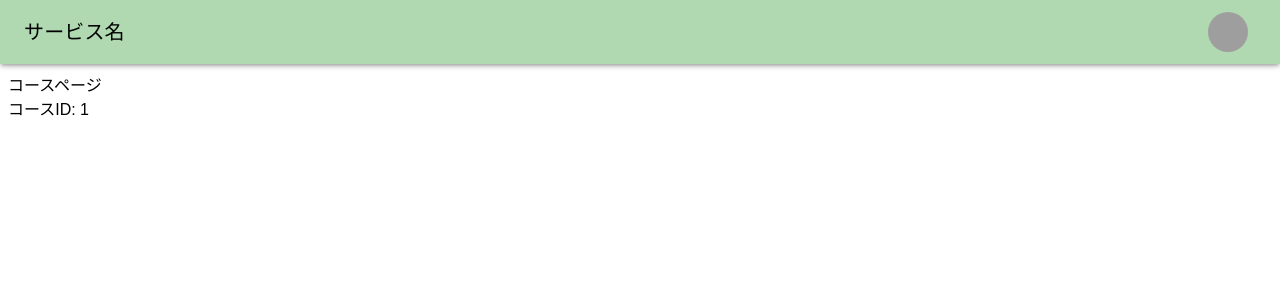
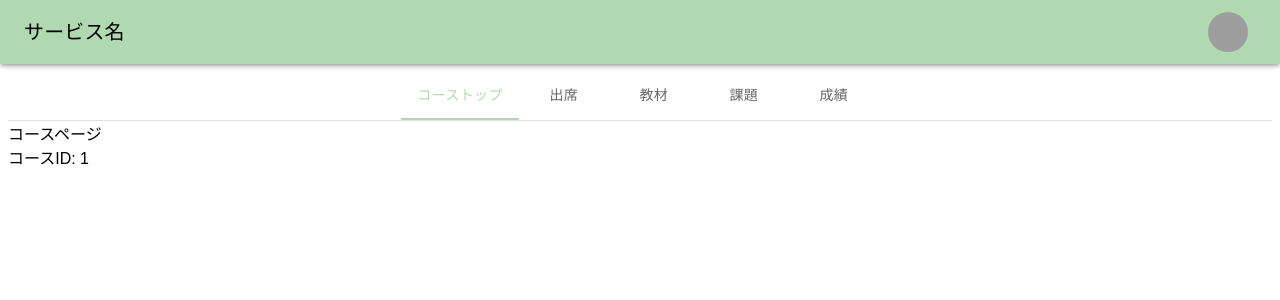
Before and after one commit to yambaru-hackathon/Group-4, a Next.js app: page /course/1 in a window 1280 px wide. Shown: the top 300 px of the page. Built offline with nearby package versions, Linux system fonts and the light colour scheme; grey boxes are pictures that could not be loaded.

Commit message:
Added tab menu within the course

```diff
--- /dev/null
+++ b/src/app/course/[courseId]/layout.jsx
@@ -0,0 +1,26 @@
+import "@/styles/global.css";
+import styles from "@/styles/styles.module.css";
+import { Box } from "@mui/material";
+import CourseTabs from "@/components/Tabs/CourseTabs";
+
+
+export const metadata = {
+  title: "教科名 | サービス名",
+  description: "SEO対策用のディスクリプション",
+};
+
+
+export default function RootLayout({
+  children,
+  params,
+}) {
+
+  return (
+    <Box className={null}>
+      <CourseTabs course_id={params.course_id} />
+      <Box>
+        {children}
+      </Box>
+    </Box>
+  );
+}
--- a/src/app/course/[courseId]/page.jsx
+++ b/src/app/course/[courseId]/page.jsx
@@ -1,7 +1,7 @@
 import { Box } from '@mui/material'
 import React from 'react'
 
-const Course = ({params}) => {
+const Course = ({ params }) => {
 
   const COURSE_ID = params.courseId;
 
--- /dev/null
+++ b/src/components/Tabs/CourseTabs.jsx
@@ -0,0 +1,53 @@
+"use client";
+import { Box, Divider, Tab, Tabs, Link } from '@mui/material'
+import { usePathname, useRouter } from 'next/navigation';
+import React from 'react'
+
+const courseMenus = [{
+  label: "コーストップ",
+  path: (course_id) => `/course/${course_id}`,
+},{
+  label: "出席",
+  path: (course_id) => `/course/${course_id}/attendance`,
+},{
+  label: "教材",
+  path: (course_id) => `/course/${course_id}/resource`,
+},{
+  label: "課題",
+  path: (course_id) => `/course/${course_id}/task`,
+},{
+  label: "成績",
+  path: (course_id) => `/course/${course_id}/score`,
+}];
+
+const CourseTabs = () => {
+
+  const currentPath = usePathname();
+  const router = useRouter();
+  const course_id = currentPath.match(/\/course\/([^/]+)/)[1];
+
+  return (
+    <Box>
+      <Tabs
+        value={currentPath}
+        onChange={(e, value) => {
+          router.push(value);
+        }}
+        centered
+      >
+        {
+          courseMenus.map((elm, i) => {
+            const path = elm.path(course_id);
+            return <Tab
+              label={elm.label}
+              key={i}
+              value={path}
+            />})
+        }
+      </Tabs>
+      <Divider />
+    </Box>
+  )
+}
+
+export default CourseTabs
```
